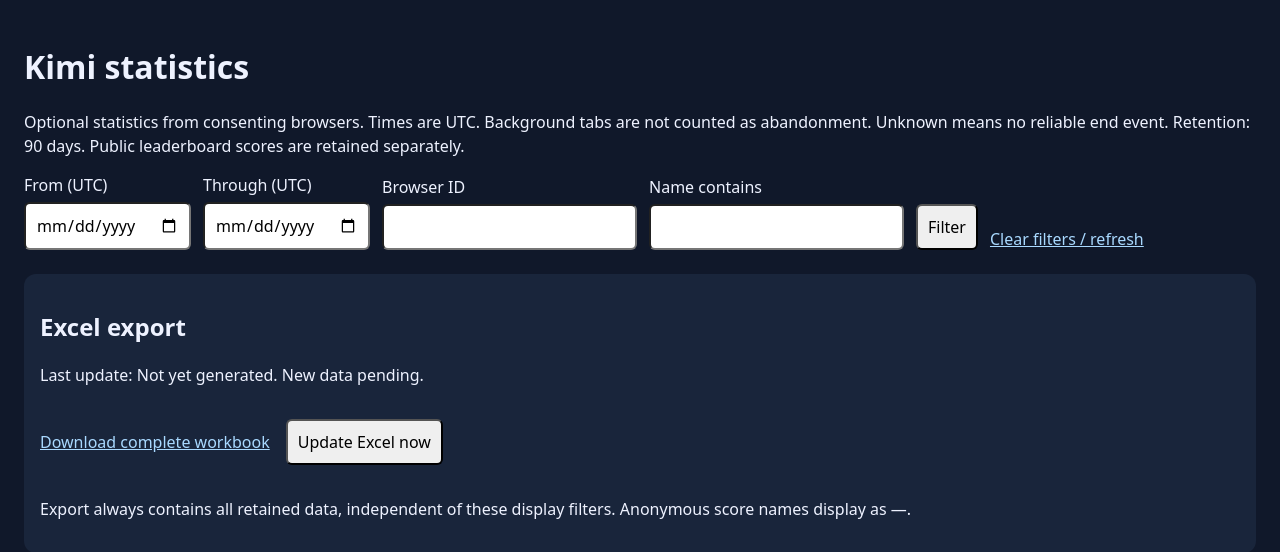
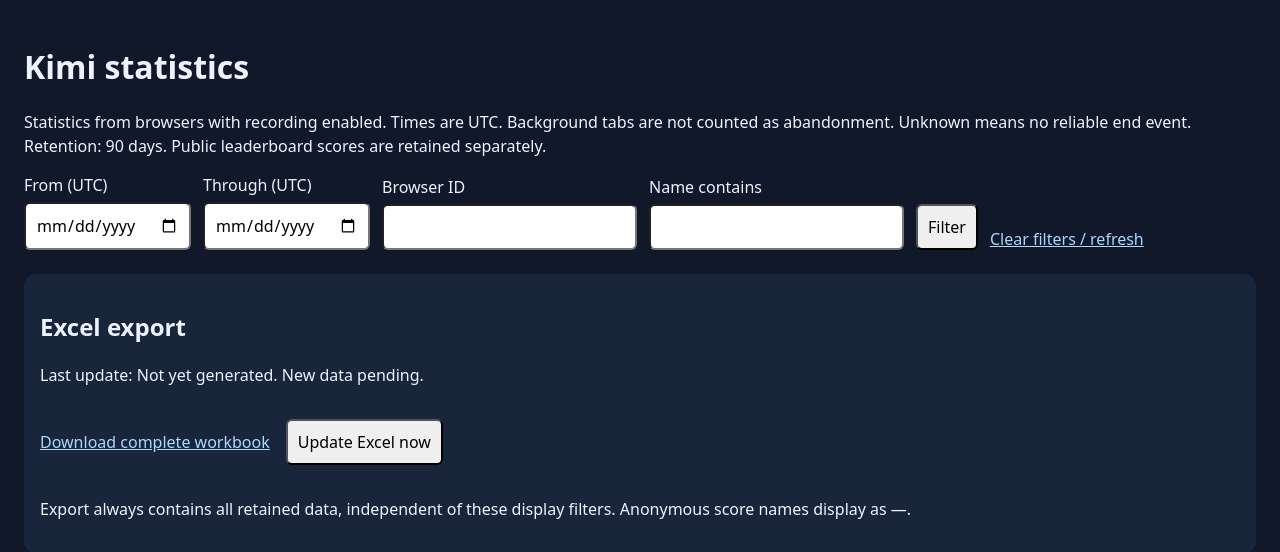
Before and after one commit to LMMNS-M/KimiGame2, a Flask app: page /admin in a window 1280 px wide. Shown: the top 552 px of the page. Run offline with Flask 3, Linux system fonts and the light colour scheme; the visitor is signed in with stand-in values (Sample User, id 1); data comes from the database, SQL or seed files in the repository; data that the repository does not hold is empty.

Commit message:
Describe enabled recording accurately in the dashboard

```diff
--- a/templates/admin.html
+++ b/templates/admin.html
@@ -3,7 +3,7 @@
 <h1>Kimi statistics</h1>
 {% if login %}<p>Private administration</p><p class="error">{{error}}</p><form method="post"><input type="hidden" name="csrf" value="{{session.csrf}}"><label>Username<input name="username" autocomplete="username" required></label><label>Password<input name="password" type="password" autocomplete="current-password" required></label><button>Sign in</button></form>
 {% else %}
-<p>Optional statistics from consenting browsers. Times are UTC. Background tabs are not counted as abandonment. Unknown means no reliable end event. Retention: 90 days. Public leaderboard scores are retained separately.</p>
+<p>Statistics from browsers with recording enabled. Times are UTC. Background tabs are not counted as abandonment. Unknown means no reliable end event. Retention: 90 days. Public leaderboard scores are retained separately.</p>
 <form method="get"><label>From (UTC)<input type="date" name="from" value="{{filters.get('from','')}}"></label><label>Through (UTC)<input type="date" name="to" value="{{filters.get('to','')}}"></label><label>Browser ID<input name="visitor" value="{{filters.get('visitor','')}}"></label><label>Name contains<input name="name" value="{{filters.get('name','')}}"></label><button>Filter</button><a href="/admin">Clear filters / refresh</a></form>
 <section><h2>Excel export</h2><p>Last update: {{export.exported_at|utc}}. {% if export.version != export.exported_version %}New data pending.{% else %}Up to date.{% endif %}</p>{% if filters.get('export_requested') %}<p>Export requested. Refresh this page in a few seconds to check completion.</p>{% endif %}{% if export.error %}<p class="error">{{export.error}}</p>{% endif %}<div class="actions"><a href="/admin/download">Download complete workbook</a><form method="post" action="/admin/export"><input type="hidden" name="csrf" value="{{session.csrf}}"><button>Update Excel now</button></form></div><p>Export always contains all retained data, independent of these display filters. Anonymous score names display as —.</p></section>
 <div class="metrics">{% for row in data.Summary %}<div class="metric">{{row.metric|replace('_',' ')}}<strong>{{'%.2f'|format(row.value) if row.value is float else row.value}}</strong></div>{% endfor %}</div>
```
